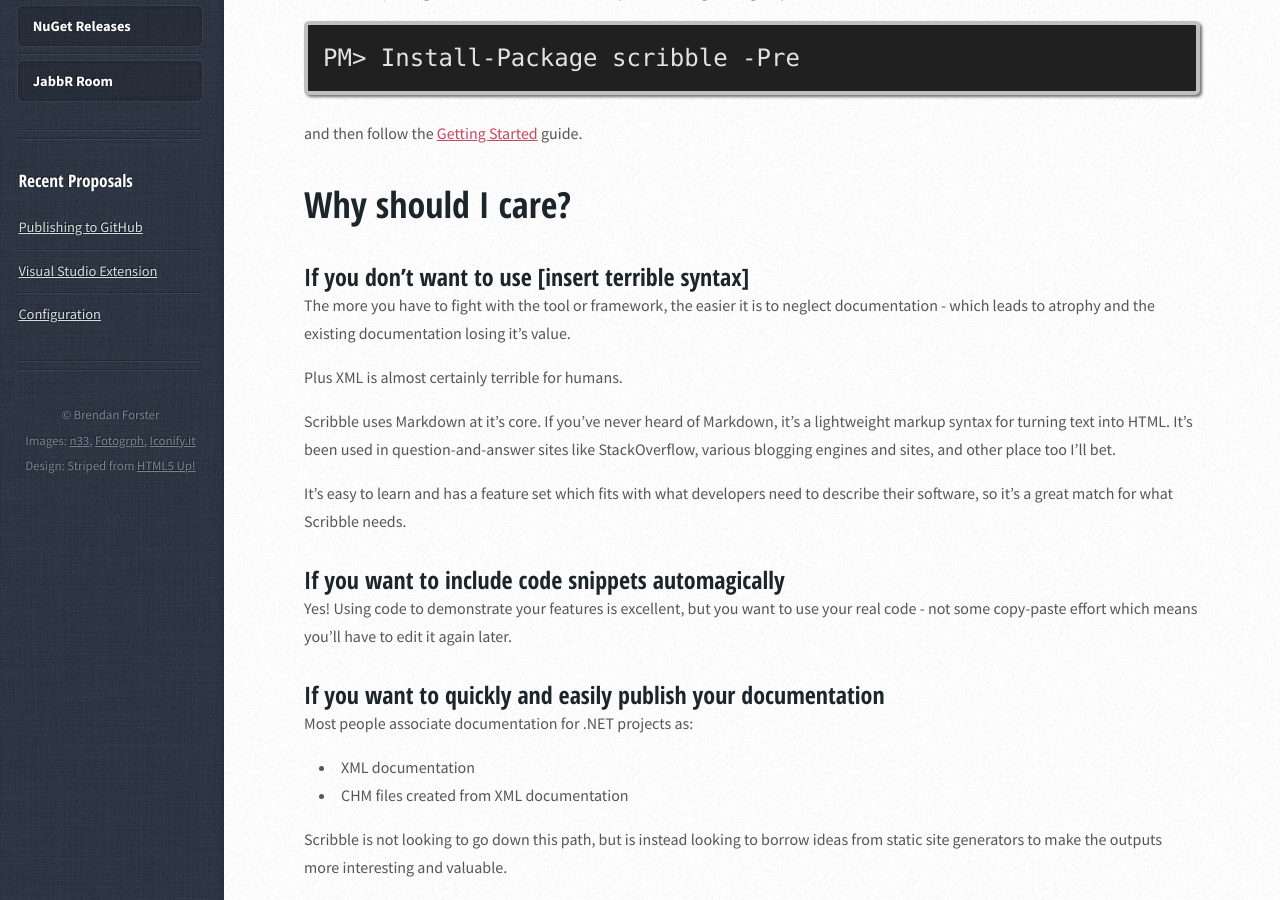
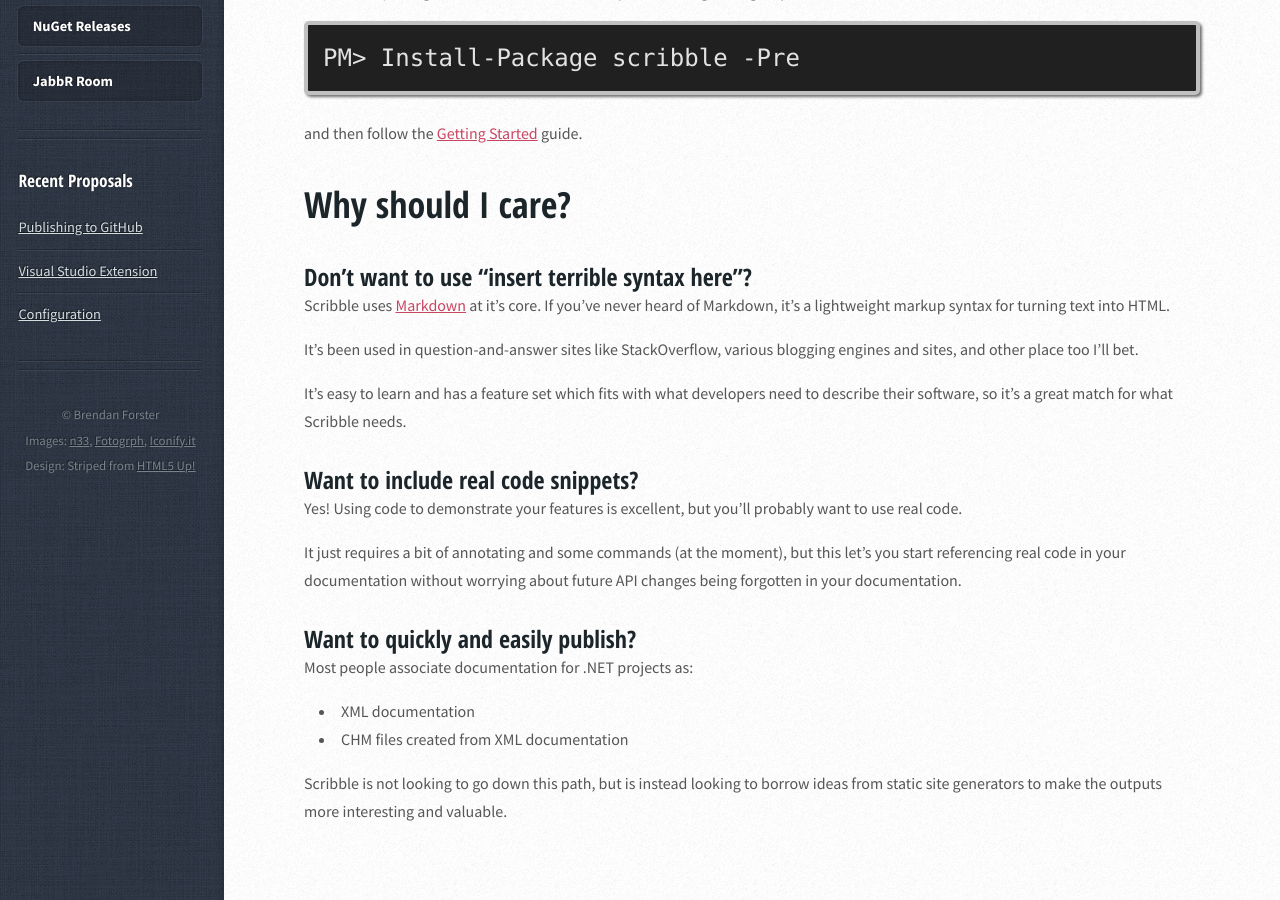
Before and after one commit to shiftkey/scribble, a Jekyll site: the page built from index.md, in a window 1280 px wide and 900 px high, scrolled down 467 px. Built offline with Jekyll 4.4.1, drawn with Linux system fonts in a browser that asks for light colours.

Commit message:
updating site from scribble generated content

```diff
--- a/index.md
+++ b/index.md
@@ -18,21 +18,21 @@
 
 ### Why should I care?
 
-#### If you don't want to use [insert terrible syntax]
+#### Don't want to use "insert terrible syntax here"?
 
-The more you have to fight with the tool or framework, the easier it is to neglect documentation - which leads to atrophy and the existing documentation losing it's value.
+Scribble uses [Markdown](http://daringfireball.net/projects/markdown/) at it's core. If you've never heard of Markdown, it's a lightweight markup syntax for turning text into HTML.
 
-Plus XML is almost certainly terrible for humans.
-
-Scribble uses Markdown at it's core. If you've never heard of Markdown, it's a lightweight markup syntax for turning text into HTML. It's been used in question-and-answer sites like StackOverflow, various blogging engines and sites, and other place too I'll bet.
+It's been used in question-and-answer sites like StackOverflow, various blogging engines and sites, and other place too I'll bet.
 
 It's easy to learn and has a feature set which fits with what developers need to describe their software, so it's a great match for what Scribble needs.
 
-#### If you want to include code snippets automagically
+#### Want to include real code snippets?
 
-Yes! Using code to demonstrate your features is excellent, but you want to use your real code - not some copy-paste effort which means you'll have to edit it again later.
+Yes! Using code to demonstrate your features is excellent, but you'll probably want to use real code.
 
-#### If you want to quickly and easily publish your documentation
+It just requires a bit of annotating and some commands (at the moment), but this let's you start referencing real code in your documentation without worrying about future API changes being forgotten in your documentation.
+
+#### Want to quickly and easily publish?
 
 Most people associate documentation for .NET projects as:
 
```
